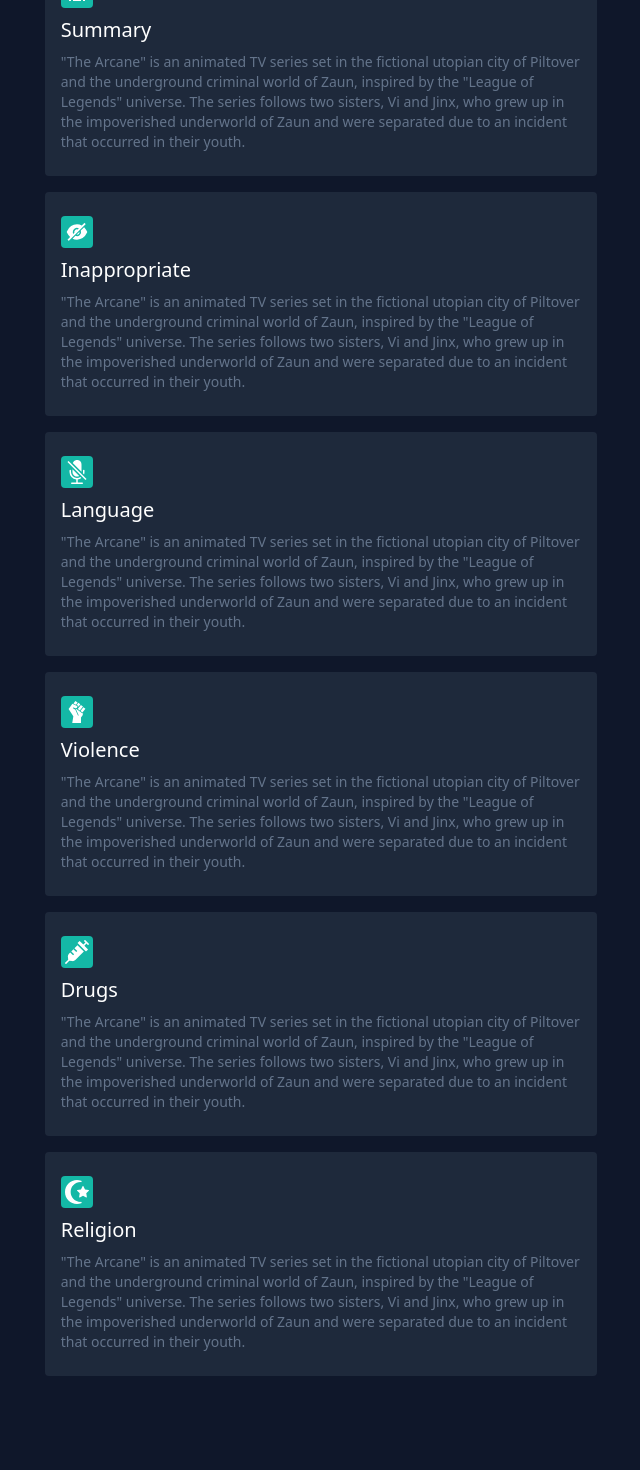
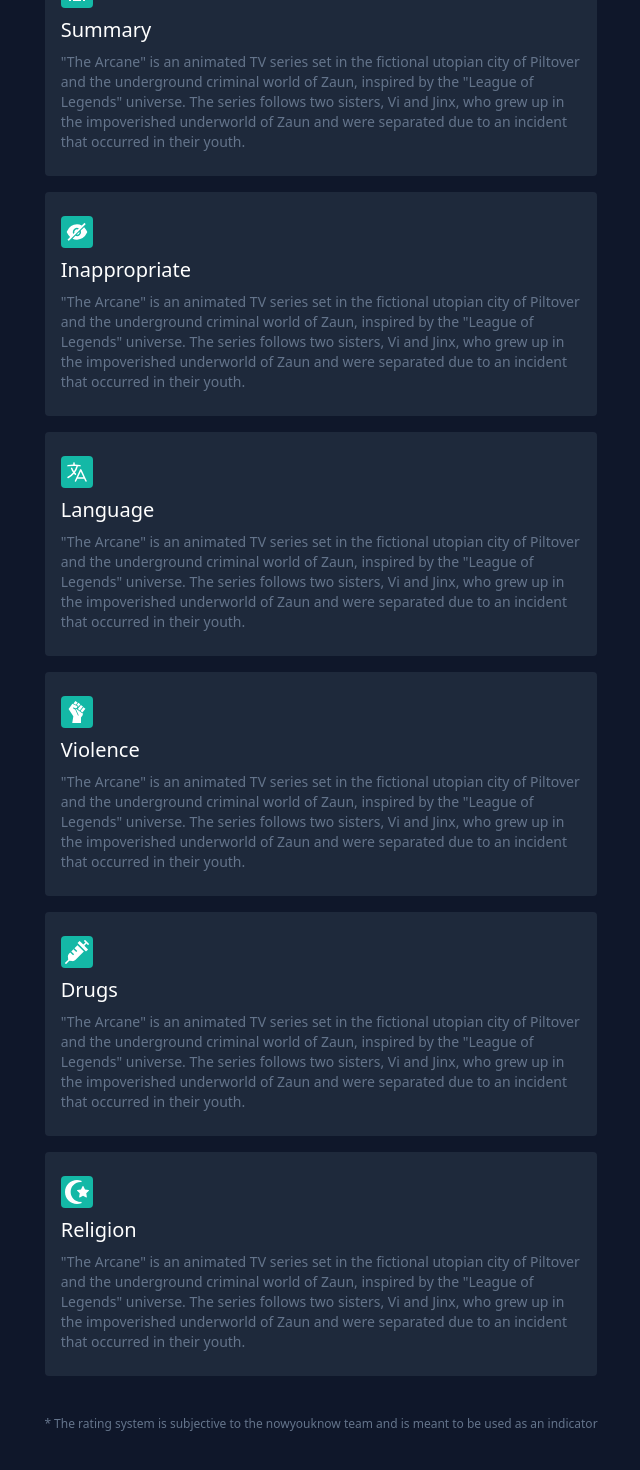
Before and after one commit to ralsuwaidi/nowyouknow, a Next.js app: page / in a window 1280 px wide. Shown: the part 1072-2542 px from the top of the page, without its empty margins (319-959 px from the left). Built offline with nearby package versions, Linux system fonts and the light colour scheme.

Commit message:
update icon

```diff
--- a/components/layout/IconContext.jsx
+++ /dev/null
@@ -1,7 +0,0 @@
-import { IconContext } from "react-icons";
-
-<IconContext.Provider value={{ color: "blue", className: "global-class-name" }}>
-  <div>
-    <FaFolder />
-  </div>
-</IconContext.Provider>;
--- a/pages/index.tsx
+++ b/pages/index.tsx
@@ -1,10 +1,11 @@
 import type { NextPage } from 'next'
 import Head from 'next/head'
-import { IconContext, IconType } from 'react-icons';
+import { IconContext } from 'react-icons';
 import { MdLocalMovies } from "react-icons/md";
 import { AiFillEyeInvisible } from "react-icons/ai";
 import { BsFillMicMuteFill } from "react-icons/bs";
 import { GiFist } from "react-icons/gi";
+import { HiLanguage } from "react-icons/hi2";
 import { RiNetflixFill } from "react-icons/ri";
 import { FaSyringe, FaStarAndCrescent } from "react-icons/fa";
 import { Background, Parallax } from 'react-parallax';
@@ -144,7 +145,7 @@
 
         <div className=' text-start mt-4 px-4 py-6 bg-slate-800 rounded'>
           <PrimaryIcon>
-            <BsFillMicMuteFill />
+            <HiLanguage />
           </PrimaryIcon>
           <p className=' text-white text-xl mt-2'>Language</p>
           <article className=' text-slate-500 text-sm mt-2 prose prose-invert'>
@@ -188,7 +189,8 @@
       </div>
     </main>
 
-    <footer className="flex h-24 w-full items-center justify-center">
+    <footer className="flex h-24 w-full items-center justify-center px-4">
+      <p className=' text-xs text-slate-500'>* The rating system is subjective to the nowyouknow team and is meant to be used as an indicator</p>
     </footer>
   </div>
 )
```
